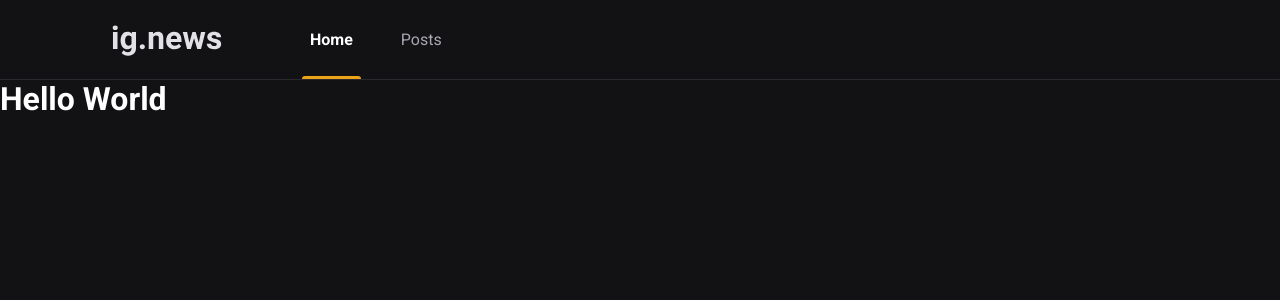
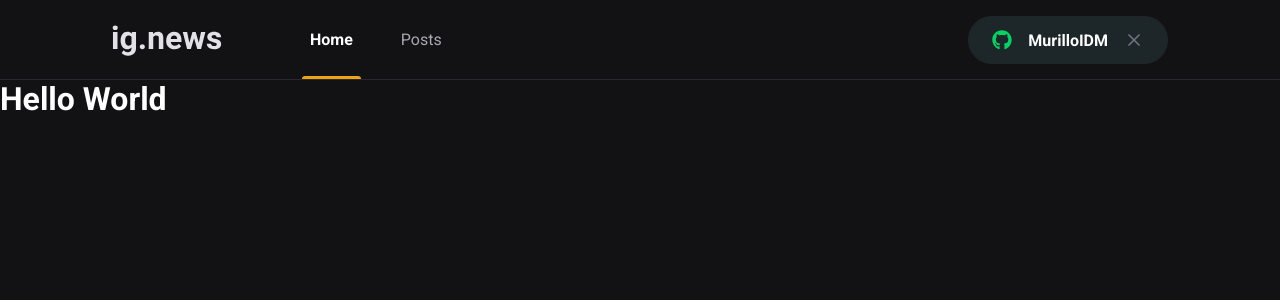
Before and after one commit to MurilloIDM/next-rocketseat, a Next.js app: page / in a window 1280 px wide. Shown: the top 300 px of the page. Built offline with nearby package versions, Linux system fonts and the light colour scheme.

Commit message:
feat: Componente - SignInButton

```diff
--- a/package.json
+++ b/package.json
@@ -12,6 +12,7 @@
     "next": "12.2.5",
     "react": "18.2.0",
     "react-dom": "18.2.0",
+    "react-icons": "^4.4.0",
     "sass": "^1.54.4"
   },
   "devDependencies": {
--- a/src/components/Header/index.tsx
+++ b/src/components/Header/index.tsx
@@ -1,3 +1,4 @@
+import { SignInButton } from "../SignInButton";
 import styles from "./styles.module.scss";
 
 export function Header() {
@@ -10,6 +11,8 @@
           <a className={styles.active}>Home</a>
           <a>Posts</a>
         </nav>
+
+        <SignInButton />
       </div>
     </header>
   );
--- a/src/components/Header/styles.module.scss
+++ b/src/components/Header/styles.module.scss
@@ -50,4 +50,8 @@
       }
     }
   }
+
+  button {
+    margin-left: auto;
+  }
 }
--- /dev/null
+++ b/src/components/SignInButton/index.tsx
@@ -0,0 +1,22 @@
+import { FaGithub } from "react-icons/fa";
+import { FiX } from "react-icons/fi";
+
+import styles from "./styles.module.scss";
+
+export function SignInButton() {
+  const isUserLoggedIn = true;
+
+  return isUserLoggedIn ? (
+    <button type="button" className={styles.signInButton}>
+      <FaGithub color="#04d361" />
+      MurilloIDM
+      <FiX color="#737380" className={styles.closeIcon} />
+    </button>
+  ) : (
+    <button type="button" className={styles.signInButton}>
+      <FaGithub color="#eba417" />
+      Sign in with Github
+    </button>
+  );
+
+}
--- /dev/null
+++ b/src/components/SignInButton/styles.module.scss
@@ -0,0 +1,33 @@
+.signInButton {
+  height: 3rem;
+  border-radius: 3rem;
+  background-color: var(--gray-850);
+  border: 0;
+  padding: 0 1.5rem;
+
+  display: flex;
+  align-items: center;
+  justify-content: center;
+
+  color: var(--white);
+  font-weight: bold;
+
+  transition: filter 0.2s;
+
+  svg {
+    width: 20px;
+    height: 20px;
+  }
+
+  svg:first-child {
+    margin-right: 1rem;
+  }
+
+  svg.closeIcon {
+    margin-left: 1rem;
+  }
+
+  &:hover {
+    filter: brightness(0.8);
+  }
+}
--- a/src/styles/global.scss
+++ b/src/styles/global.scss
@@ -9,6 +9,7 @@
   --gray-100: #e1e1e6;
   --gray-300: #a8a8b3;
   --gray-800: #29292e;
+  --gray-850: #1d2729;
   --gray-900: #121214;
   --cyan-500: #61dafb;
   --yellow-500: #eba417;
```
Also changed, not shown: 1 other file (tests, documents, lock files or other folders).
